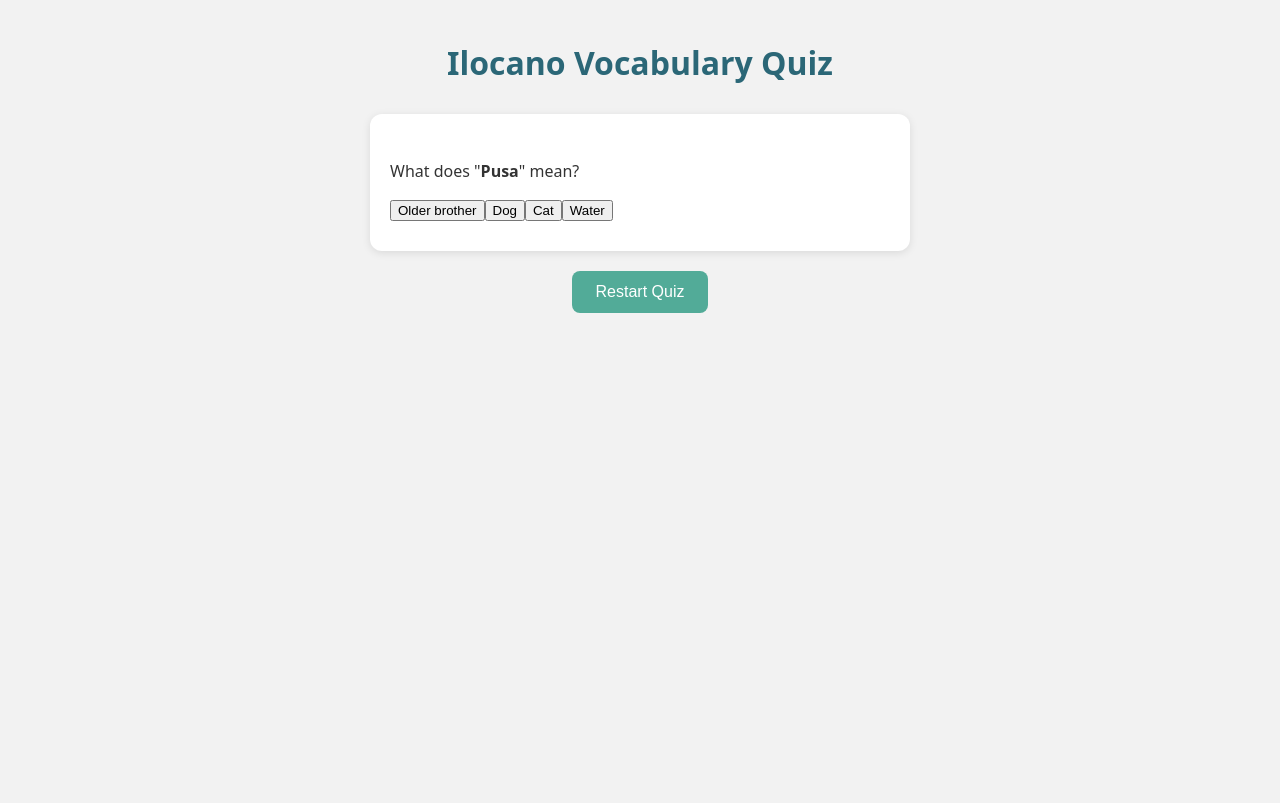
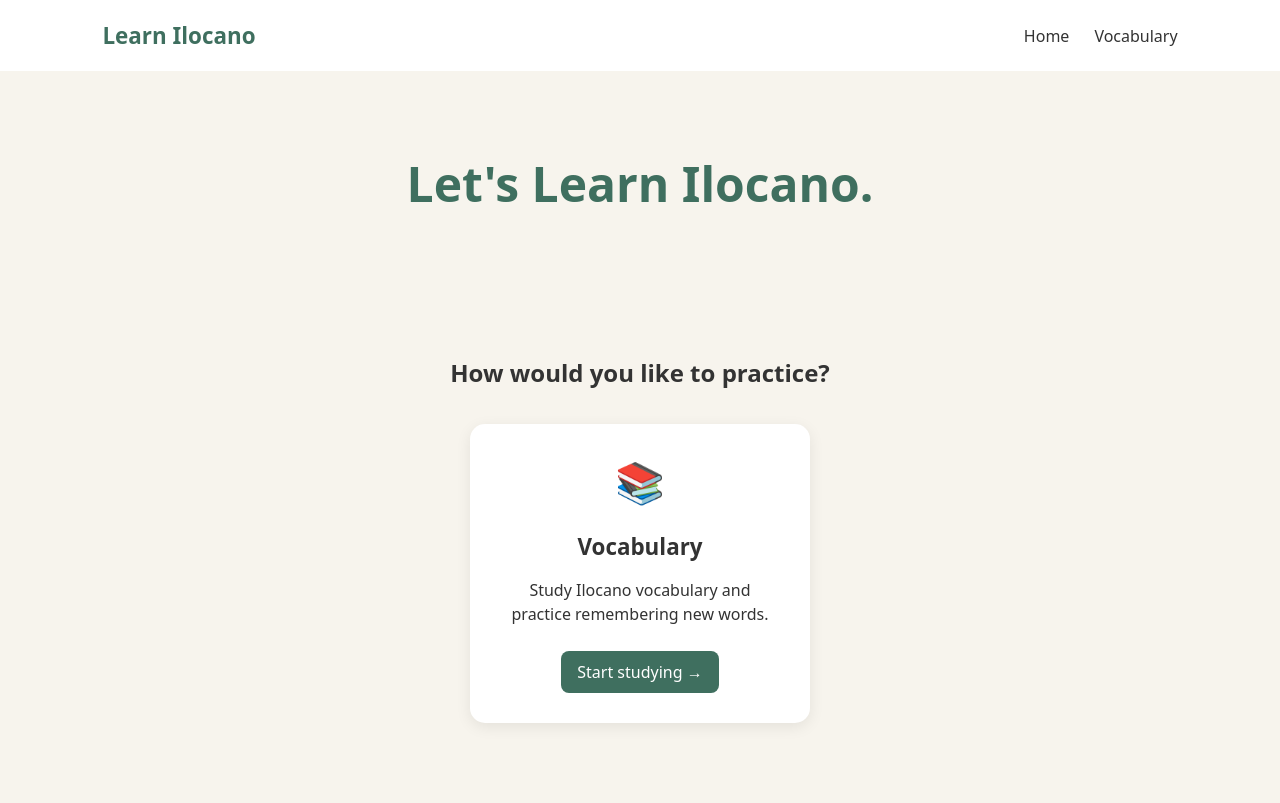
Before and after one commit to adriananaughton1/Ilocano-Website, a plain HTML site: page index.html in a window 1280 px wide. Drawn offline with Linux system fonts and the light colour scheme.

Commit message:
add vocab pages

```diff
--- a/index.html
+++ b/index.html
@@ -2,23 +2,39 @@
 <html lang="en">
 <head>
   <meta charset="UTF-8">
-  <title>Ilocano Quiz</title>
+  <title>Ilocano Learning App</title>
   <link rel="stylesheet" href="style.css">
 </head>
-<body>
+ <body>
+  <!-- Navigation -->
+   <nav class="navbar">
+    <div class="logo">Learn Ilocano</div>
+    <div class="nav-links">
+      <a href="index.html">Home</a>
+      <a href="categories.html">Vocabulary</a>
+    </div>
+  </nav>
 
-  <h1>Ilocano Vocabulary Quiz</h1>
+  <!-- Hero Section -->
+   <section class="hero">
+    <div class="hero-text">
+      <h1>Let's Learn Ilocano.</h1>
+    </div>
+  </section>
+  <!-- Practice Section -->
+   <section class="practice">
+    <h2>How would you like to practice?</h2>
+    <div class="activity-container">
+      <!-- Flashcards -->
+       <a class="activity-card" href="categories.html">
+        <div class="activity-icon">📚</div>
+        <h3>Vocabulary</h3>
+        <p>Study Ilocano vocabulary and practice remembering new words.</p>
+        <span class="card-button">Start studying →</span>
+        </a>
 
-  <div id="quiz-area">
-    <!-- JavaScript will put the current question and answer buttons here -->
-  </div>
+      </div>
+    </section>
 
-  <div id="score-area">
-    <!-- JavaScript will put feedback and the final score here -->
-  </div>
-
-  <button id="restart-btn">Restart Quiz</button>
-
-  <script src="script.js"></script>
-</body>
-</html>
+  </body>
+  </html>
--- a/style.css
+++ b/style.css
@@ -1,70 +1,102 @@
 :root {
-  --primary-color: #2b6777;
-  --accent-color: #52ab98;
-  --background-color: #f2f2f2;
+    --primary-color: #3f6f5f;
+    --accent-color: #d9a441;
+    --background-color: #f7f4ed;
     --card-background: #ffffff;
     --text-color: #333333;
 }
-
 body {
     font-family: system-ui, Arial, sans-serif;
     background-color: var(--background-color);
     color: var(--text-color);
     margin: 0;
-  padding: 20px;
+}
+.navbar {
+    display: flex;
+    justify-content: space-between;
+    align-items: center;
+    padding: 20px 8%;
+    background-color: white;
 }
 
-h1 {
-  text-align: center;
-  color: var(--primary-color);
-  font-size: 2em;
-  margin-bottom: 30px;
-}
-
-#quiz-area {
-  background-color: var(--card-background);
-  max-width: 500px;
-  margin: 0 auto 20px auto;
-  padding: 30px 20px;
-  border-radius: 12px;
-  box-shadow: 0 2px 8px rgba(0, 0, 0, 0.1);
-}
-
-#score-area {
-  max-width: 500px;
-  margin: 0 auto 20px auto;
-  text-align: center;
-  font-size: 1.2em;
+.logo {
+    font-size: 1.4rem;
     font-weight: bold;
     color: var(--primary-color);
 }
 
-#restart-btn {
-  display: block;
-  margin: 0 auto;
-  padding: 12px 24px;
-  font-size: 1em;
-  background-color: var(--accent-color);
-  color: #ffffff;
-  border: none;
-  border-radius: 8px;
-  cursor: pointer;
+.nav-links {
+    display: flex;
+    gap: 25px;
 }
 
-#restart-btn:hover {
-  background-color: var(--primary-color);
+.nav-links a {
+    color: var(--text-color);
+    text-decoration: none;
 }
 
-@media (max-width: 480px) {
-  body {
-    padding: 10px;
+.nav-links a:hover {
+    color: var(--primary-color);
+}
+.hero {
+    padding: 80px 20px;
+    text-align: center;
 }
 
-  h1 {
-    font-size: 1.5em;
+.hero h1 {
+    font-size: 3rem;
+    color: var(--primary-color);
+    margin: 0;
+}
+.practice {
+    padding: 40px 8% 80px;
+    text-align: center;
 }
 
-  #quiz-area {
-    padding: 20px 15px;
+.practice h2 {
+    margin-bottom: 35px;
 }
+.activity-container {
+    display: flex;
+    justify-content: center;
+    gap: 25px;
+    flex-wrap: wrap;
 }
+
+.activity-card {
+    width: 280px;
+    padding: 30px;
+    background-color: var(--card-background);
+    border-radius: 15px;
+    text-decoration: none;
+    color: var(--text-color);
+    box-shadow: 0 4px 15px rgba(0, 0, 0, 0.08);
+    transition: transform 0.2s;
+}
+
+.activity-card:hover {
+    transform: translateY(-5px);
+}
+
+.activity-icon {
+    font-size: 2.5rem;
+    margin-bottom: 15px;
+}
+
+.activity-card h3 {
+    font-size: 1.4rem;
+    margin-bottom: 10px;
+}
+
+.activity-card p {
+    line-height: 1.5;
+    margin-bottom: 25px;
+}
+.card-button {
+    display: inline-block;
+    padding: 10px 16px;
+    border-radius: 8px;
+    background-color: var(--primary-color);
+    color: white;
+    text-decoration: none;
+}
```
Also changed, not shown: categories.html (added, +54 -0 lines), quiz.html (added, +15 -0 lines), flashcards.html (added). Lines whose indentation alone changed are shown as unchanged.
